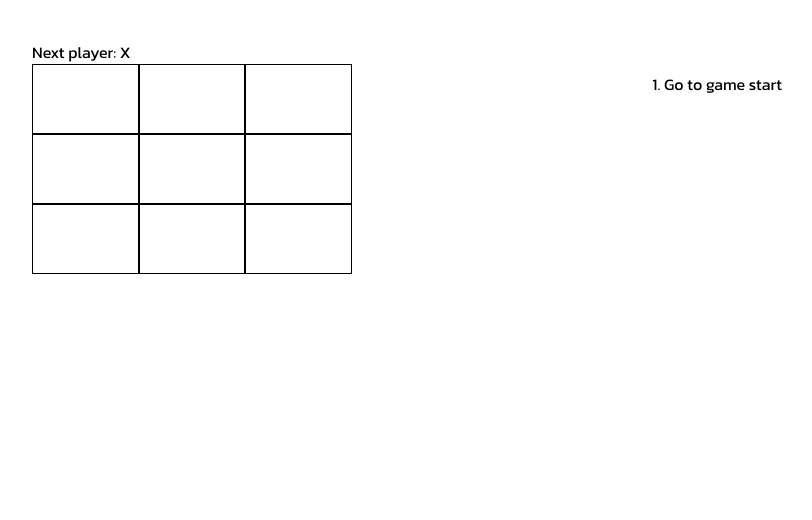
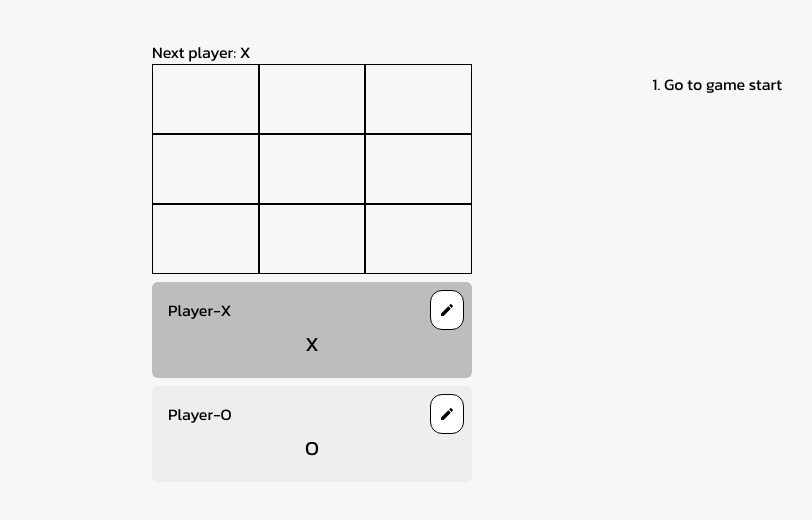
Before and after one commit to proverbed/tic-tac-toe-react-tutorial, a React (Vite) app: page / in a window 1280 px wide. Shown: the top 520 px of the page, without its empty margins (8-820 px from the left). Built offline with nearby package versions, Linux system fonts and the light colour scheme.

Commit message:
Add player names

```diff
--- a/src/Game.tsx
+++ b/src/Game.tsx
@@ -36,12 +36,14 @@ function Game() {
   });
 
   return (
-    <div className="grid md:grid-cols-2 grid-cols-1">
-      <div className="">
-        <Board xIsNext={xIsNext} squares={currentSquares} onPlay={handlePlay} />
-      </div>
-      <div className="mt-10 p-4">
-        <ol className="list-decimal">{moves}</ol>
+    <div className="bg-neutral w-full">
+      <div className="grid md:grid-cols-2 grid-cols-1 ">
+        <div className="flex justify-center ">
+          <Board xIsNext={xIsNext} squares={currentSquares} onPlay={handlePlay} />
+        </div>
+        <div className="mt-10 p-4">
+          <ol className="list-decimal">{moves}</ol>
+        </div>
       </div>
     </div>
   );
--- a/src/components/Board.tsx
+++ b/src/components/Board.tsx
@@ -1,4 +1,5 @@
 import Square from "./Square.tsx";
+import Card from "./Card.tsx";
 
 type Props = {
     xIsNext: boolean;
@@ -53,13 +54,19 @@ function Board({ xIsNext, squares, onPlay }: Props) {
   ));
 
   return (
-    <div className="m-10">
+    <div className="m-10 ">
       <div className="status">{status}</div>
       <div className="w-80">
         <div className="flex flex-wrap justify-center">
           {items}
         </div>
       </div>
+
+      <div className="grid grid-rows-2 pt-2 w-80 gap-2">
+        <Card symbol="X" active={xIsNext} winner={winner} />
+        <Card symbol="O" active={!xIsNext} winner={winner} />
+      </div>
+
     </div>
   );
 }
--- /dev/null
+++ b/src/components/Card.tsx
@@ -0,0 +1,59 @@
+import { useState } from "react";
+import { MdEdit, MdSave } from "react-icons/md";
+
+type Props = {
+    symbol: string;
+    active: boolean;
+    winner: string|null;
+}
+
+function Card({ symbol, active, winner }: Props) {
+  const [player, setPlayer] = useState(`Player-${symbol}`);
+  const [edit, setEdit] = useState(false);
+
+  function handleEdit() {
+    setEdit(!edit);
+  }
+
+  let style = 'bg-gray-200';
+  if (active && winner === null) {
+    style = 'bg-gray-400';
+  }
+  if (winner === symbol) {
+    style = 'bg-green-200';
+  }
+
+  if (edit) {
+    return (
+      <div className={`grid grid-rows-2 rounded-md w-full ${style} p-2`}>
+        <div className="flex justify-between">
+          <input type="text" name="playerName" value={player} onChange={(e) => setPlayer(e.target.value)} className="w-3/4 px-2" />
+          <button
+            type="button"
+            onClick={handleEdit}
+            className="bg-white hover:bg-gray-100 rounded-xl border-black border p-2"
+          ><MdSave />
+          </button>
+        </div>
+        <div className="text-center text-xl">{symbol}</div>
+      </div>
+    );
+  }
+
+  return (
+    <div className={`grid grid-rows-2 rounded-md w-full ${style} p-2`}>
+      <div className="flex justify-between">
+        <div className="p-2">{player}</div>
+        <button
+          type="button"
+          onClick={handleEdit}
+          className="bg-white hover:bg-gray-100 rounded-xl border-black border p-2"
+        ><MdEdit />
+        </button>
+      </div>
+      <div className="text-center text-xl">{symbol}</div>
+    </div>
+  );
+}
+
+export default Card;
--- a/tailwind.config.js
+++ b/tailwind.config.js
@@ -8,18 +8,17 @@ export default withMT({
             colors: {
                 primary: "#674636",
                 secondary: "#AAB396",
-        neutral: "#F7EED3",
-        neutralLight: "FFF8E8"
+                neutral: "#f7f7f7",
             },
             width: {
                 100: "25rem",
                 110: "27.5rem",
-        128: "32rem"
+                128: "32rem",
             },
             padding: {
-        15: "3.75rem"
-      }
-    }
+                15: "3.75rem",
             },
-  plugins: []
+        },
+    },
+    plugins: [],
 });
```
Lines whose indentation alone changed are shown as unchanged.
